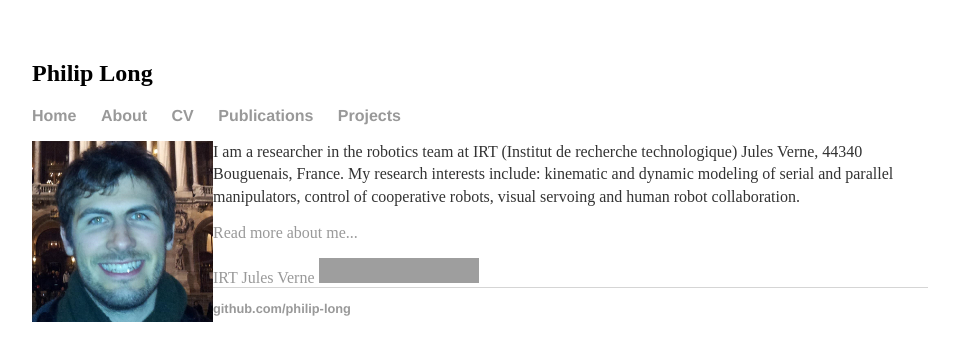
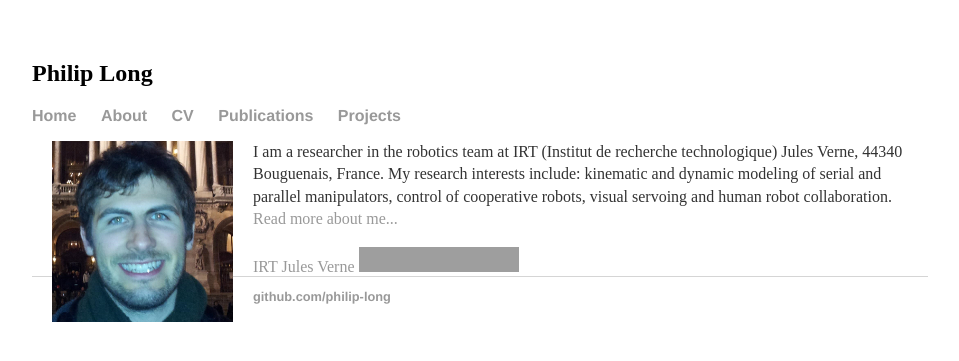
Before and after one commit to philip-long/philip-long.github.io, a Jekyll site: the page built from index.html, in a window 1280 px wide. Shown: the top 361 px of the page, without its empty margins (160-1119 px from the left). Built offline with Jekyll 4.4.1, drawn with Linux system fonts in a browser that asks for light colours; grey boxes are pictures that could not be loaded.

Commit message:
update to description

```diff
--- a/index.html
+++ b/index.html
@@ -6,10 +6,10 @@ title: Philip Long, PhD, Roboticist
 
 
 <p>
-<img src="./images/Philip_Long2.png.jpeg" alt="my_photo" style="float: left;" />
+<img src="./images/Philip_Long2.png.jpeg" alt="my_photo" hspace="20" style="float: left;" />
 I am a researcher in the robotics team at IRT (Institut de recherche technologique) Jules Verne, 44340 Bouguenais, France.
        My research interests include: kinematic and dynamic modeling of serial and parallel manipulators, control of cooperative robots, visual servoing and human robot collaboration.
-</p>
+
 
 
         <a href="/about">Read more about me...</a></p>
```
